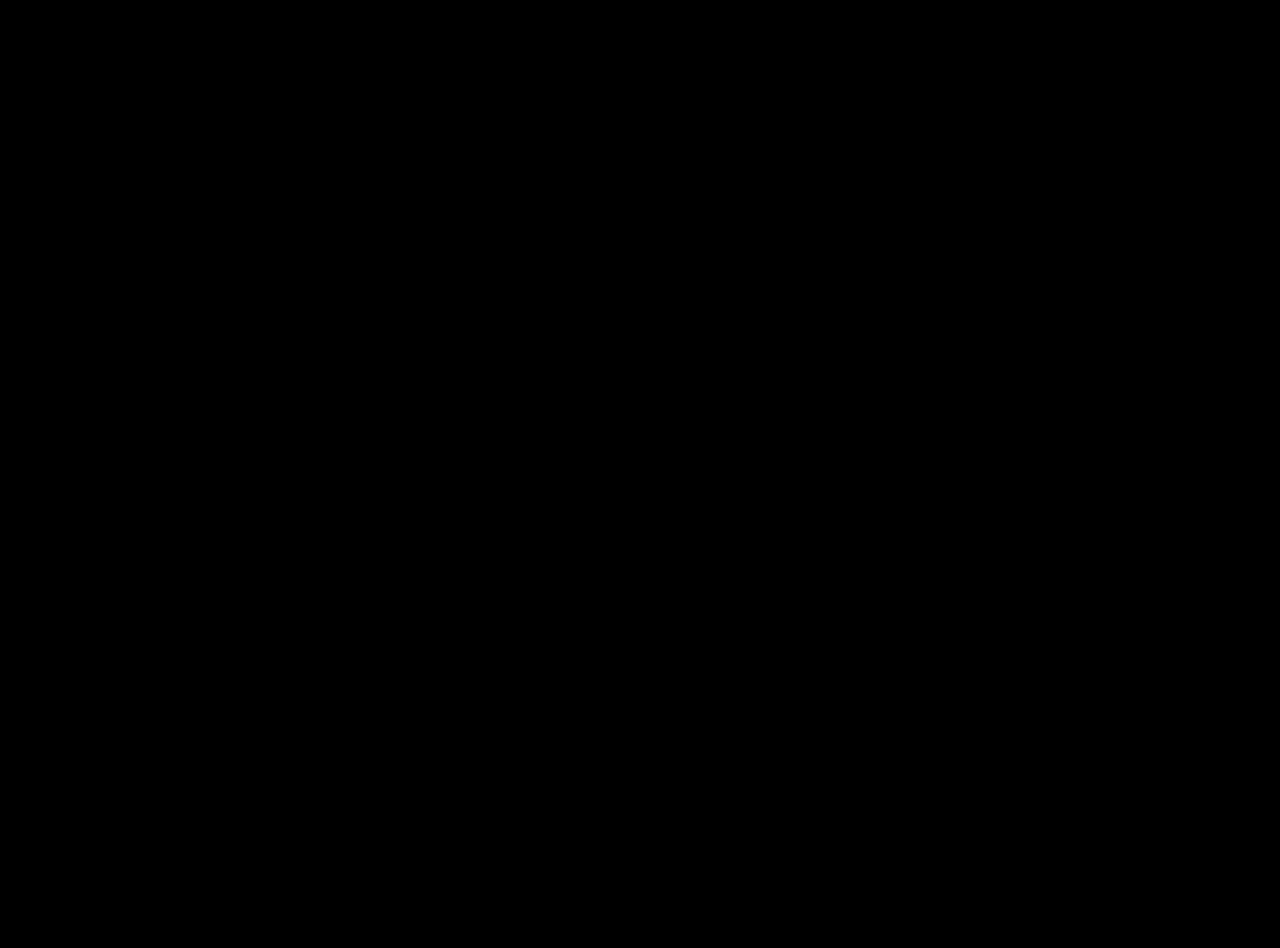
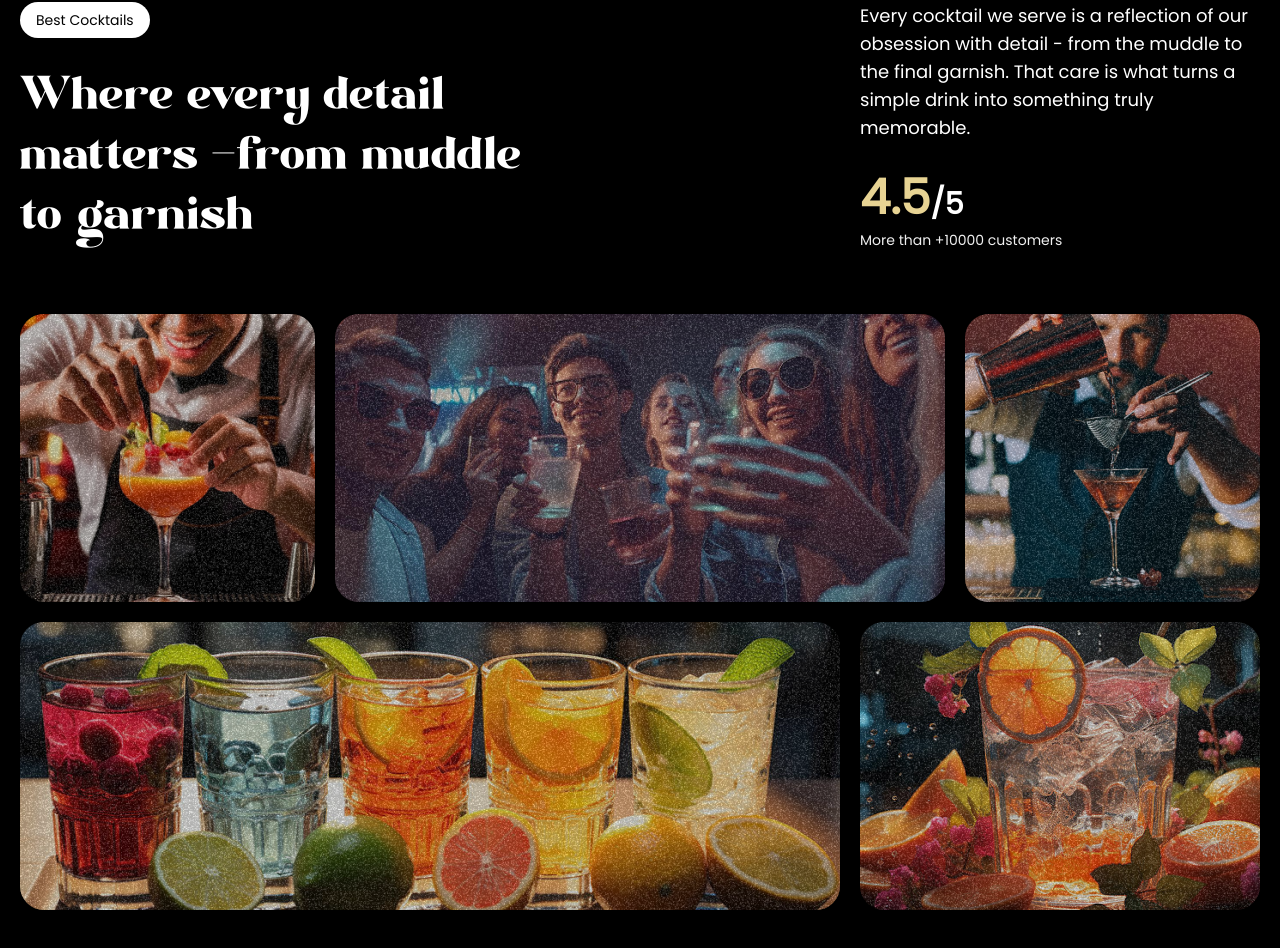
Before and after one commit to Hadi87s/VelvetPour, a Next.js app: page / in a window 1280 px wide. Shown: the part 1710-2658 px from the top of the page. Before the commit the page ends 1600 px from the top, so only its background shows below. Built offline with nearby package versions, Linux system fonts and the light colour scheme.

Commit message:
Implement About section

```diff
--- a/app/page.tsx
+++ b/app/page.tsx
@@ -4,6 +4,7 @@
 import Navbar from '@/components/Navbar'
 import Hero from '@/components/Hero'
 import Cocktails from '@/components/Cocktails'
+import About from '@/components/About'
 
 const Home = () => {
   return (
@@ -11,6 +12,7 @@
       <Navbar />
       <Hero />
       <Cocktails />
+      <About />
     </main>
   )
 }
--- /dev/null
+++ b/components/About.tsx
@@ -0,0 +1,98 @@
+import { useGSAP } from '@gsap/react'
+import React from 'react'
+import gsap from 'gsap'
+import { SplitText } from 'gsap/all'
+import { ScrollTrigger } from 'gsap/ScrollTrigger'
+
+gsap.registerPlugin(ScrollTrigger)
+
+const About = () => {
+  useGSAP(() => {
+    const titleSplit = new SplitText('#about h2', {
+      type: 'words'
+    })
+
+    const scrollTimeline = gsap.timeline({
+      scrollTrigger: {
+        trigger: '#about',
+        start: 'top 40%'
+      }
+    })
+    scrollTimeline
+      .from(titleSplit.words, {
+        y: 60,
+        opacity: 0,
+        duration: 1,
+        stagger: 0.02,
+        ease: 'expo.out'
+      })
+      .from(
+        '.top-grid div, .bottom-grid div',
+        {
+          opacity: 0,
+          duration: 1,
+          ease: 'power.inOut',
+          stagger: 0.04
+        },
+        '-=0.5'
+      )
+  }, [])
+
+  return (
+    <div id='about'>
+      <div className='mb-16 md:px-0 px-5'>
+        <div className='content '>
+          <div className='md:col-span-8'>
+            <p className='badge'>Best Cocktails</p>
+            <h2>
+              Where every detail matters <span className='text-white'>-</span>
+              from muddle to garnish
+            </h2>
+          </div>
+          <div className='sub-content'>
+            <p>
+              Every cocktail we serve is a reflection of our obsession with detail - from the muddle to the final
+              garnish. That care is what turns a simple drink into something truly memorable.
+            </p>
+            <div>
+              <p className='md:text-3xl text-xl font-bold'>
+                <span>4.5</span>/5
+              </p>
+              <p className='text-sm text-white-100'>More than +10000 customers</p>
+            </div>
+          </div>
+        </div>
+      </div>
+
+      <div className='top-grid'>
+        <div className='md:col-span-3'>
+          <div className='noisy' />
+          <img src='/images/abt1.png' alt='grid-img-1' />
+        </div>
+
+        <div className='md:col-span-6'>
+          <div className='noisy' />
+          <img src='/images/abt2.png' alt='grid-img-2' />
+        </div>
+
+        <div className='md:col-span-3'>
+          <div className='noisy' />
+          <img src='/images/abt5.png' alt='grid-img-5' />
+        </div>
+      </div>
+
+      <div className='bottom-grid'>
+        <div className='md:col-span-8'>
+          <div className='noisy' />
+          <img src='/images/abt3.png' alt='grid-img-3' />
+        </div>
+        <div className='md:col-span-4'>
+          <div className='noisy' />
+          <img src='/images/abt4.png' alt='grid-img-4' />
+        </div>
+      </div>
+    </div>
+  )
+}
+
+export default About
```
